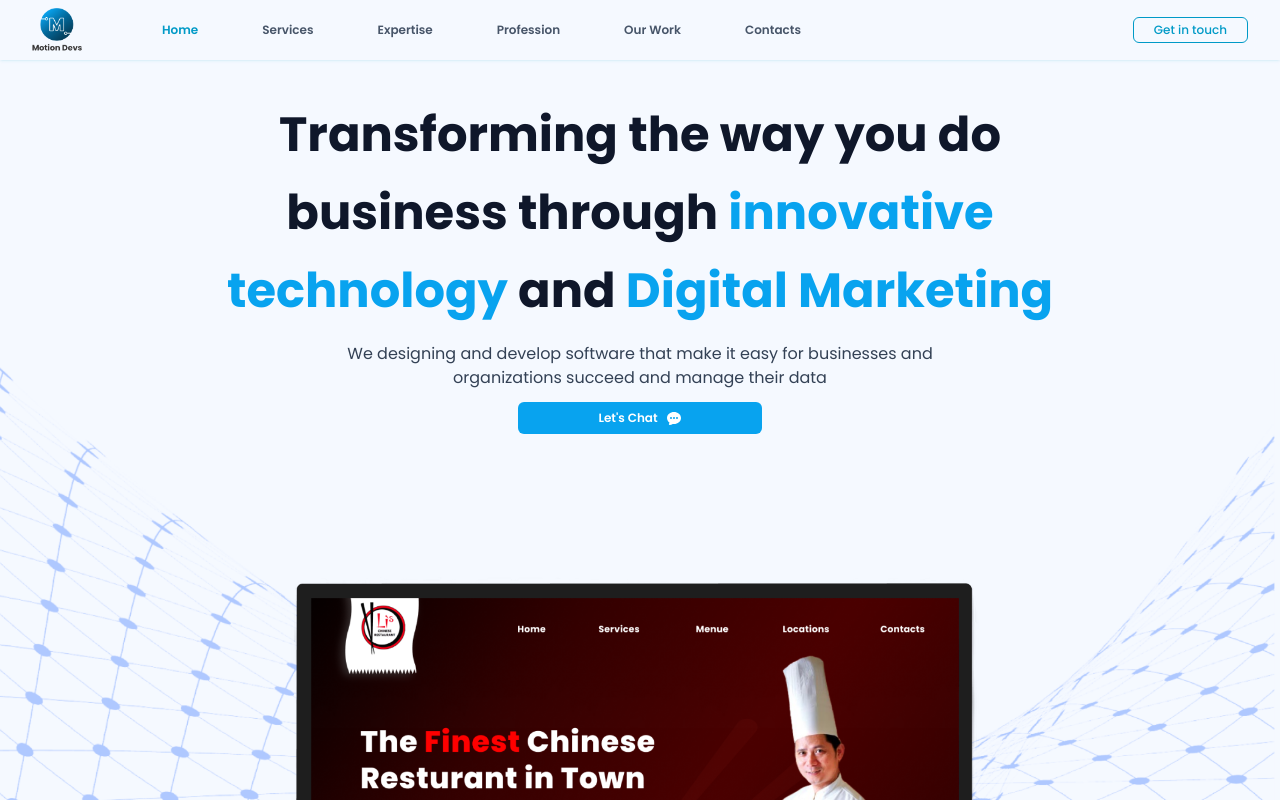
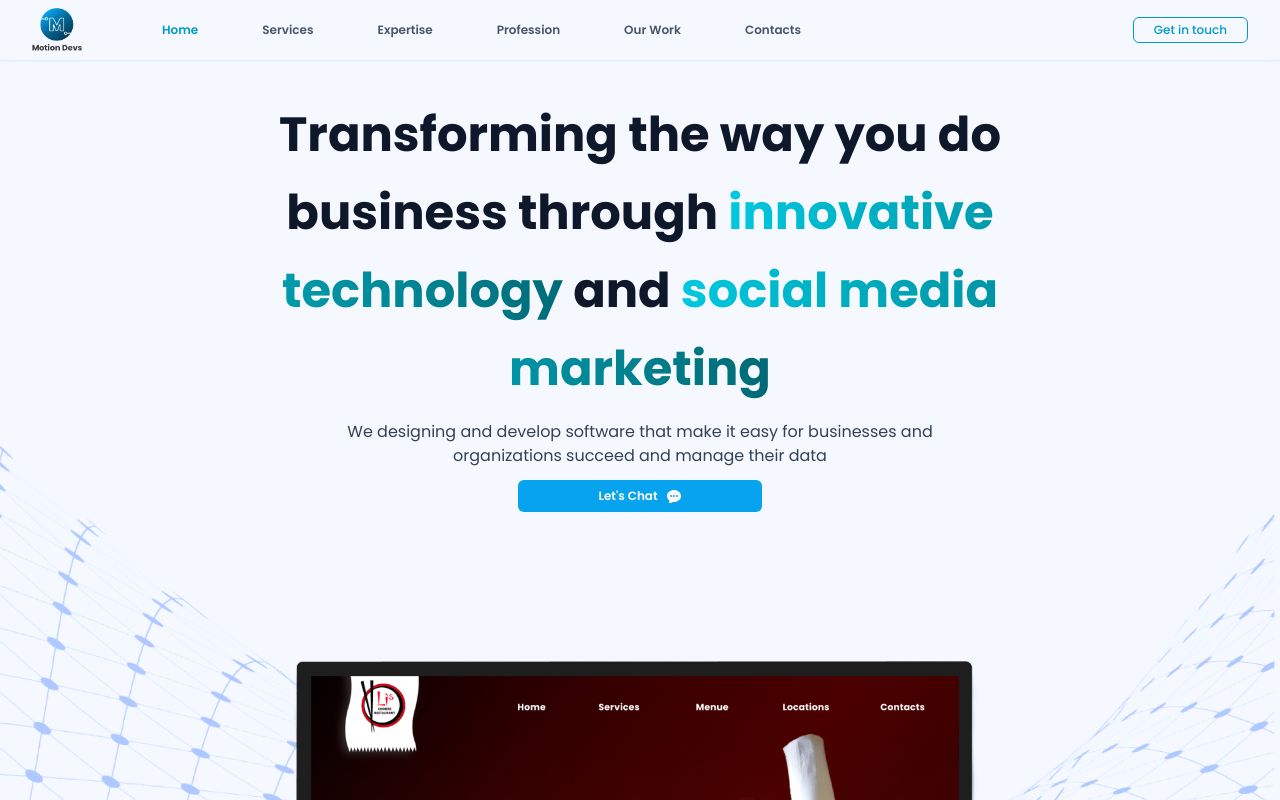
Before and after one commit to SteveMitto/motiondevs, a Next.js app: page / in a window 1280 px wide. Shown: the top 800 px of the page. Built offline with nearby package versions, Linux system fonts and the light colour scheme.

Commit message:
Rectifying text background

```diff
--- a/src/app/_components/Hero.tsx
+++ b/src/app/_components/Hero.tsx
@@ -9,9 +9,10 @@ function Hero() {
     <div className="">
         <div className="w-full px-4 text-center flex flex-col items-center justify-center gap-3">
           <h1 className="text-3xl/9 md:text-5xl/relaxed mt-9 w-12/12 md:w-9/12 font-bold text-slate-900 ">Transforming the way you do business through
-          <span className="bg-[rgb(8,163,239)] bg-[radial-gradient(circle, rgba(8,163,239,1) 0%, rgba(3,103,152,1) 50%, rgba(4,58,84,1) 100%)] bg-clip-text text-transparent">  innovative technology </span>
+        {/* <h1 className=" bg-[radial-gradient(138.06%_1036.51%_at_95.25%_-2.54%,_#7ED4FD_14.06%,#709DF7_51.02%,#4D78EF_79.09%)] bg-clip-text   text-transparent">Motion Developers</h1> */}
+          <span className="bg-clip-text bg-[linear-gradient(90deg,hsla(186,100%,44%,1)0%,hsla(186,100%,23%,1)100%)] text-transparent ">  innovative technology </span>
            and
-          <span className="bg-[rgb(8,163,239)] bg-[radial-gradient(circle, rgba(8,163,239,1) 0%, rgba(3,103,152,1) 50%, rgba(4,58,84,1) 100%)] bg-clip-text text-transparent">  Digital Marketing</span>
+          <span className="bg-[rgb(8,163,239)] bg-clip-text bg-[linear-gradient(90deg,hsla(186,100%,44%,1)0%,hsla(186,100%,23%,1)100%)]  text-transparent">  social media marketing</span>
           </h1>
           <p className="md:w-1/2 font-sm text-slate-700 ">We designing and develop software that make it easy for businesses and organizations succeed and manage their data</p>
           <div className="flex gap-3">
```
